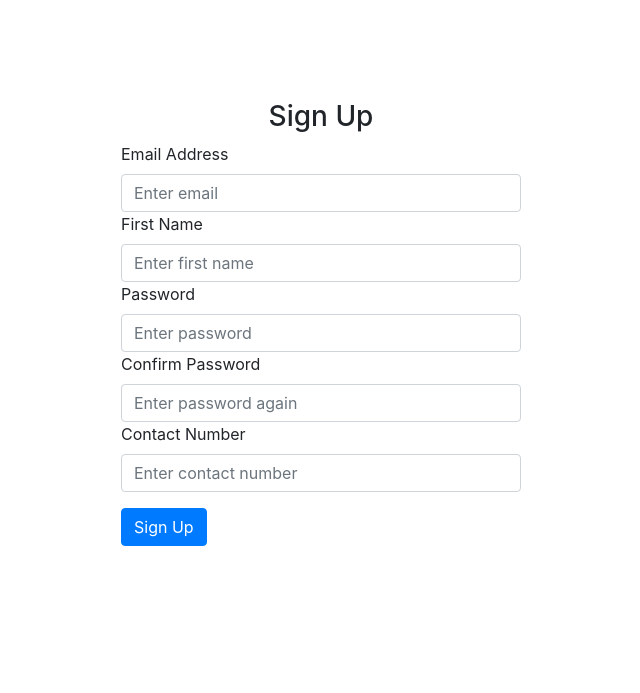
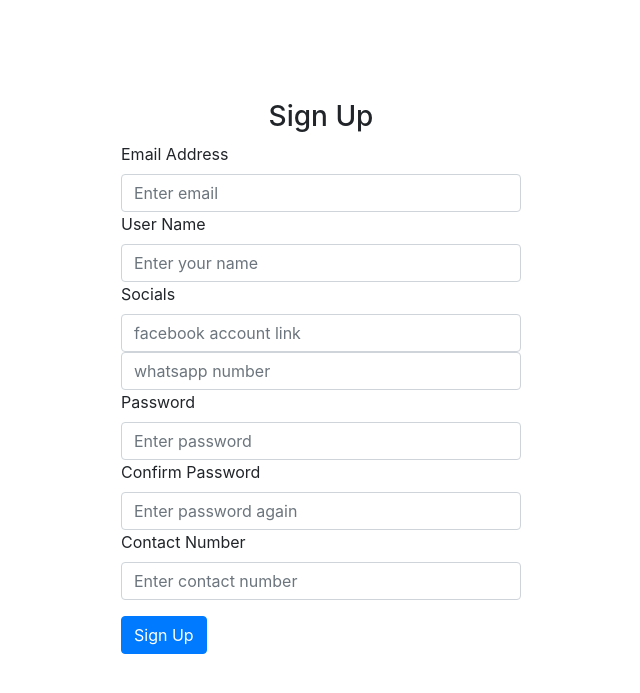
Before and after one commit to zami456/patpatpat, a Flask app: page /sign-up in a window 1280 px wide. Shown: the part 66-759 px from the top of the page, without its empty margins (319-959 px from the left). Run offline with Flask 3, Linux system fonts and the light colour scheme; some libraries are stand-ins or nearby versions.

Commit message:
linked socials

```diff
--- a/website/auth.py
+++ b/website/auth.py
@@ -44,6 +44,8 @@ def sign_up():
         password1 = request.form.get('password1')
         password2 = request.form.get('password2')
         contact = request.form.get('contact')
+        facebook = request.form.get('fb')
+        whatsapp = request.form.get('whatsapp')
         if len(email) < 4:
             flash("Email must be greater than 4 characters", category='error')
         elif len(firstName) < 2:
@@ -58,7 +60,7 @@ def sign_up():
             cursor = mysql.connection.cursor()
             hashed_password = generate_password_hash(password1, method='pbkdf2:sha256')
             try:
-                cursor.execute('INSERT INTO users (email, first_name, password, contact_no) VALUES (%s, %s, %s, %s)', (email, firstName, hashed_password, contact))
+                cursor.execute('INSERT INTO users (email, first_name, password, contact_no, facebook, whatsapp) VALUES (%s, %s, %s, %s, %s, %s)', (email, firstName, hashed_password, contact, facebook, whatsapp))
                 mysql.connection.commit()
                 cursor.execute('SELECT * FROM users WHERE email = %s', (email,))
                 user = cursor.fetchone()
--- a/website/templates/adopt.html
+++ b/website/templates/adopt.html
@@ -94,8 +94,8 @@
                     <p><strong>Name:</strong> {{ owner[2] }}</p>
                     <p><strong>Contact:</strong> {{ owner[4] }}</p>
                     <div class="social-links">
-                        <a href="{{ owner.facebook }}" target="_blank"><i class="fab fa-facebook"></i></a>
-                        <a href="https://wa.me/{{ owner.whatsapp }}" target="_blank"><i class="fab fa-whatsapp"></i></a>
+                        <a href="{{ owner[5] }}" target="_blank"><i class="fab fa-facebook"></i></a>
+                        <a href="https://wa.me/{{ owner[6] }}" target="_blank"><i class="fab fa-whatsapp"></i></a>
                     </div>
                 </div>
             </div>
--- a/website/templates/claim.html
+++ b/website/templates/claim.html
@@ -21,8 +21,8 @@
                     <p class="card-text"><strong>Posted by:</strong> {{ owner[2] }}</p>
                     <p class="card-text"><strong>Contact:</strong> {{ owner[4] }}</p>
                     <div class="social-links">
-                        <a href="{{ owner.facebook }}" target="_blank"><i class="fab fa-facebook"></i></a>
-                        <a href="https://wa.me/{{ owner.whatsapp }}" target="_blank"><i class="fab fa-whatsapp"></i></a>
+                        <a href="{{ owner[5] }}" target="_blank"><i class="fab fa-facebook"></i></a>
+                        <a href="https://wa.me/{{ owner[6] }}" target="_blank"><i class="fab fa-whatsapp"></i></a>
                     </div>
 
                     <form action="{{ url_for('views.claim', pet_id=pet[0]) }}" method="post">
--- a/website/templates/sign_up.html
+++ b/website/templates/sign_up.html
@@ -16,8 +16,11 @@
         <div class="form-group">
             <label for="email">Email Address</label>
             <input type="email" class="form-control" id="email" name="email" placeholder="Enter email">
-            <label for="firstName">First Name</label>
-            <input type="text" class="form-control" id="firstName" name="firstName" placeholder="Enter first name">
+            <label for="firstName">User Name</label>
+            <input type="text" class="form-control" id="firstName" name="firstName" placeholder="Enter your name">
+            <label for="socials">Socials</label>
+            <input type="text" class="form-control" id="socials" name="fb" placeholder="facebook account link">
+            <input type="text" class="form-control" id="socials" name="whatsapp" placeholder="whatsapp number">
             <label for="password1">Password</label>
             <input type="password" class="form-control" id="password1" name="password1" placeholder="Enter password">
             <label for="password2">Confirm Password</label>
```
Also changed, not shown: website/static/images/7f404b32-f2c9-4d00-ba50-26c7ea055bafScreenshot_1.png (added), website/static/images/c465295e-27d9-4320-96bc-8413fc02e557Screenshot_3.png (added).
